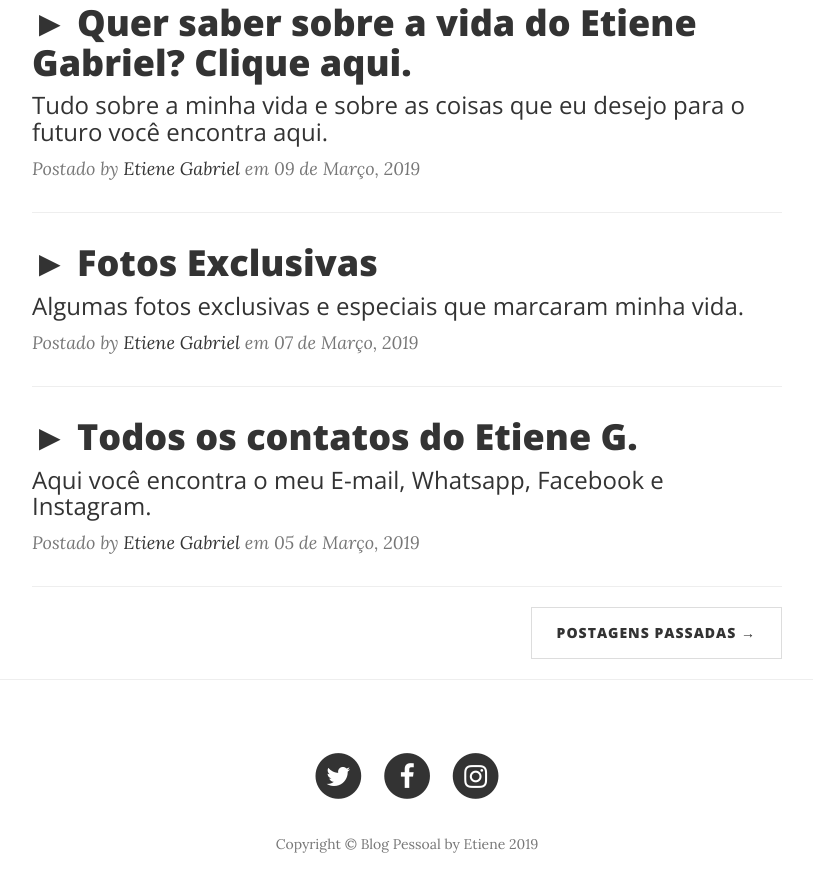
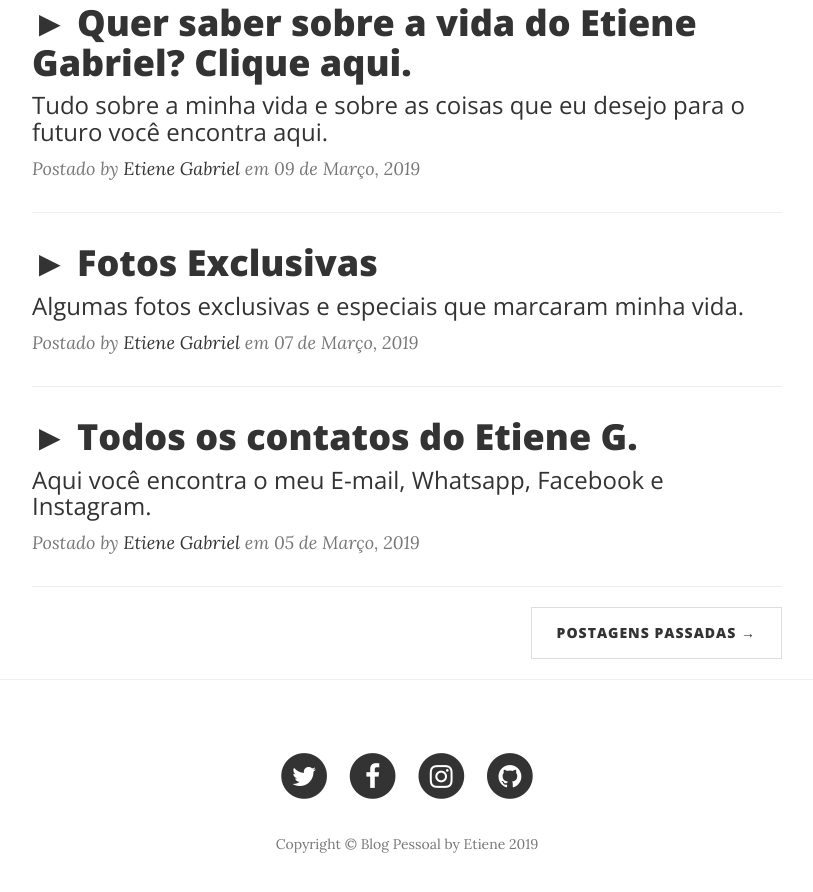
Before and after one commit to AprendiiZ/NADA, a plain HTML site: page index.html in a window 1280 px wide. Shown: the part 1308-2200 px from the top of the page, without its empty margins (233-1046 px from the left). Drawn offline with nearby package versions, Linux system fonts and the light colour scheme.

Commit message:
Update index.html

```diff
--- a/index.html
+++ b/index.html
@@ -178,6 +178,14 @@
                                 </span>
                             </a>
                         </li>
+                        <li>
+                            <a href="https://github.com/AprendiiZ">
+                                <span class="fa-stack fa-lg">
+                                    <i class="fa fa-circle fa-stack-2x"></i>
+                                    <i class="fa fa-github fa-stack-1x fa-inverse"></i>
+                                </span>
+                            </a>
+                        </li>
                     </ul>
                     <p class="copyright text-muted">Copyright &copy; Blog Pessoal by Etiene 2019</p>
                 </div>
```
